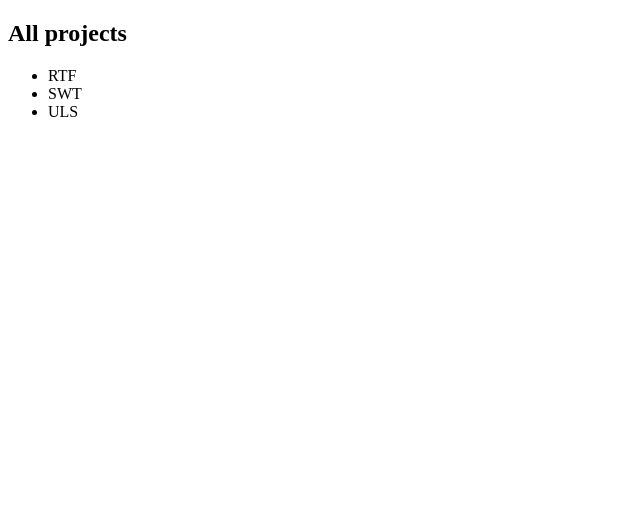
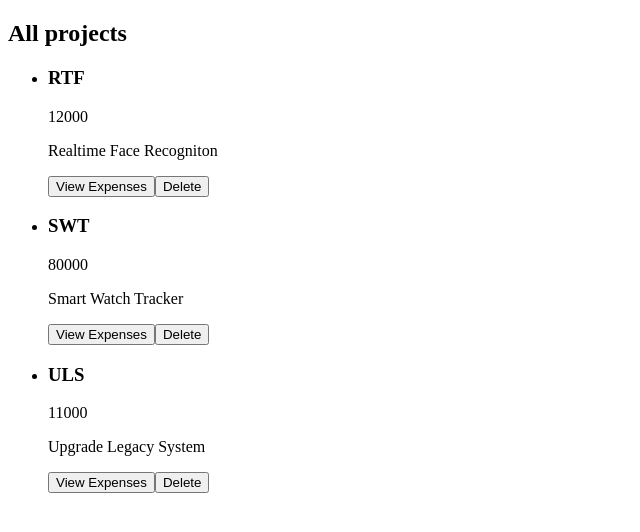
Before and after one commit to worhx/TT2_05, a React (Create React App) app in the folder frontend/webapp/: page /project in a window 1280 px wide. Shown: the top 532 px of the page, without its empty margins (0-640 px from the left). Built offline with nearby package versions, Linux system fonts and the light colour scheme.

Commit message:
added view all project locally

```diff
--- a/frontend/webapp/src/components/projects/ProjectItem.js
+++ b/frontend/webapp/src/components/projects/ProjectItem.js
@@ -2,9 +2,9 @@ const ProjectItem = ({ name, budget, description }) => {
   return (
     <li>
       <div>
-        <h3>NAME</h3>
-        <p>BUDGET</p>
-        <p>DESCRIPTION</p>
+        <h3>{name}</h3>
+        <p>{budget}</p>
+        <p>{description}</p>
       </div>
       <div>
         <button>View Expenses</button>
--- /dev/null
+++ b/frontend/webapp/src/components/projects/ProjectList.js
@@ -0,0 +1,19 @@
+import ProjectItem from "./ProjectItem";
+
+const Projectlist = (props) => {
+  return (
+    <ul>
+      {props.projects.map((project) => (
+        <ProjectItem
+          key={project.id}
+          id={project.id}
+          name={project.name}
+          budget={project.budget}
+          description={project.description}
+        />
+      ))}
+    </ul>
+  );
+};
+
+export default Projectlist;
--- a/frontend/webapp/src/pages/AllProjects.js
+++ b/frontend/webapp/src/pages/AllProjects.js
@@ -1,4 +1,4 @@
-
+import Projectlist from "../components/projects/ProjectList";
 
 const AllProjects = ({ id, user_id, name, budget, description }) => {
   const DUMMY_DATA = [
@@ -28,11 +28,7 @@ const AllProjects = ({ id, user_id, name, budget, description }) => {
   return (
     <section>
       <h1>All projects</h1>
-      <ul>
-        {DUMMY_DATA.map((project) => {
-          return <li key={project.id}>{project.name}</li>;
-        })}
-      </ul>
+      <Projectlist projects={DUMMY_DATA} />
     </section>
   );
 };
```
Also changed, not shown: frontend/webapp/src/components/ProjectList.js (deleted, +0 -9 lines).
